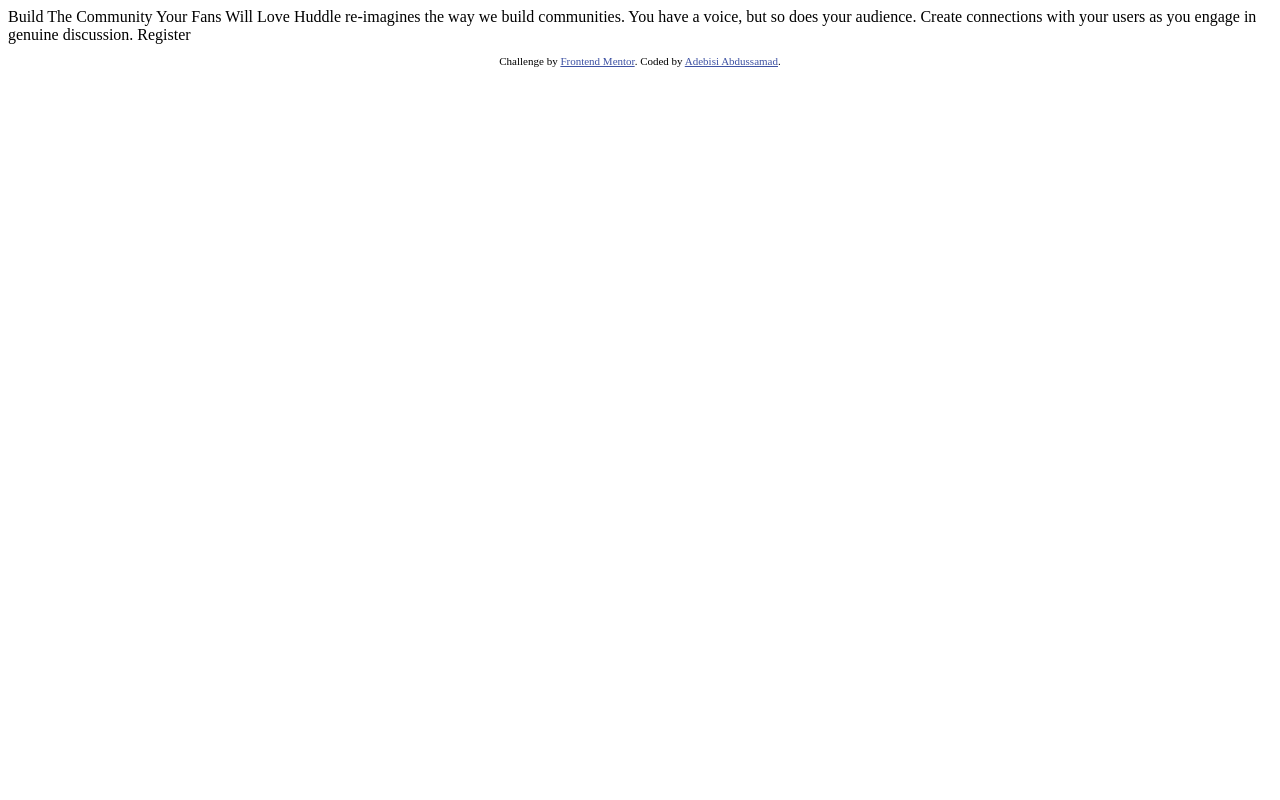
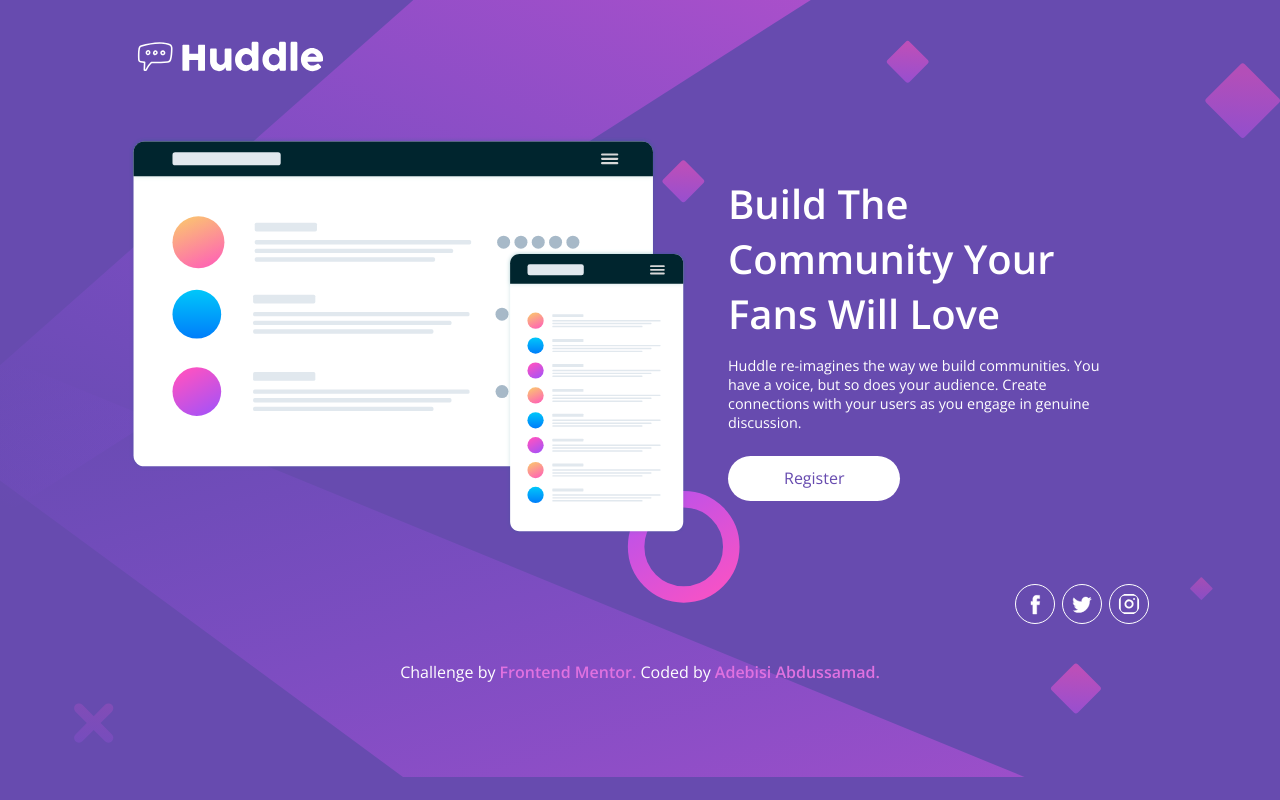
Before and after one commit to adebisiabdussamad/-Huddle-landing-page-with-single-introductory-section-, a plain HTML site: page index.html in a window 1280 px wide. Drawn offline with nearby package versions, Linux system fonts and the light colour scheme.

Commit message:
completed the styling

```diff
--- a/index.html
+++ b/index.html
@@ -7,35 +7,63 @@
     <!-- displays site properly based on user's device -->
 
     <link rel="icon" type="image/png" sizes="32x32" href="./images/favicon.ico">
-
+    <link rel="stylesheet" href="styles.css">
     <title>Huddle landing page with single introductory section</title>
 
-    <!-- Feel free to remove these styles or customise in your own stylesheet 👍 -->
-    <style>
-      .attribution {
-        font-size: 11px;
-        text-align: center;
-      }
-
-      .attribution a {
-        color: hsl(228, 45%, 44%);
-      }
-    </style>
   </head>
 
   <body>
-
-    Build The Community Your Fans Will Love
-
-    Huddle re-imagines the way we build communities. You have a voice, but so does your audience.
-    Create connections with your users as you engage in genuine discussion.
-
-    Register
-
+    <header>
+      <div class="page-logo">
+        <img class="img-logo" src="./images/logo.svg" alt="Huddle logo">
+      </div>
+    </header>
+    <main id="hero-section">
+      <div class="hero_img">
+        <img src="./images/illustration-mockups.svg" alt="" width="">
+      </div>
+      <div class="hero_text">
+        <h2>Build The Community Your Fans Will Love</h2>
+        <p>
+          Huddle re-imagines the way we build communities. You have a voice, but so does your audience.
+          Create connections with your users as you engage in genuine discussion.
+        </p>
+        <a class="btn" href="#">Register</a>
+      </div>
+    </main>
+    <section class="b-section">
+      <div class="empty"></div>
+      <div class="social_icon_box">
+        <a href="">
+          <svg class="feather feather-twitter" enable-background="new 0 0 56.693 56.693" height="24px" id="Layer_1"
+            version="1.1" viewBox="0 0 56.693 56.693" width="24px" xml:space="preserve"
+            xmlns="http://www.w3.org/2000/svg" xmlns:xlink="http://www.w3.org/1999/xlink">
+            <path
+              d="M40.43,21.739h-7.645v-5.014c0-1.883,1.248-2.322,2.127-2.322c0.877,0,5.395,0,5.395,0V6.125l-7.43-0.029  c-8.248,0-10.125,6.174-10.125,10.125v5.518h-4.77v8.53h4.77c0,10.947,0,24.137,0,24.137h10.033c0,0,0-13.32,0-24.137h6.77  L40.43,21.739z" />
+          </svg>
+        </a>
+        <a href="">
+          <svg class="feather feather-facebook" enable-background="new 0 0 56.693 56.693" height="24px" id="Layer_1"
+            version="1.1" viewBox="0 0 56.693 56.693" width="24px" xml:space="preserve"
+            xmlns="http://www.w3.org/2000/svg" xmlns:xlink="http://www.w3.org/1999/xlink">
+            <path
+              d="M52.837,15.065c-1.811,0.805-3.76,1.348-5.805,1.591c2.088-1.25,3.689-3.23,4.444-5.592c-1.953,1.159-4.115,2-6.418,2.454  c-1.843-1.964-4.47-3.192-7.377-3.192c-5.581,0-10.106,4.525-10.106,10.107c0,0.791,0.089,1.562,0.262,2.303  c-8.4-0.422-15.848-4.445-20.833-10.56c-0.87,1.492-1.368,3.228-1.368,5.082c0,3.506,1.784,6.6,4.496,8.412  c-1.656-0.053-3.215-0.508-4.578-1.265c-0.001,0.042-0.001,0.085-0.001,0.128c0,4.896,3.484,8.98,8.108,9.91  c-0.848,0.23-1.741,0.354-2.663,0.354c-0.652,0-1.285-0.063-1.902-0.182c1.287,4.015,5.019,6.938,9.441,7.019  c-3.459,2.711-7.816,4.327-12.552,4.327c-0.815,0-1.62-0.048-2.411-0.142c4.474,2.869,9.786,4.541,15.493,4.541  c18.591,0,28.756-15.4,28.756-28.756c0-0.438-0.009-0.875-0.028-1.309C49.769,18.873,51.483,17.092,52.837,15.065z" />
+          </svg>
+        </a>
+        <a href="">
+          <svg class="feather feather-instagram" fill="none" height="24" stroke="currentcolor" stroke-linecap="round"
+            stroke-linejoin="round" stroke-width="2" viewBox="0 0 24 24" width="24" xmlns="http://www.w3.org/2000/svg">
+            <rect height="20" rx="5" ry="5" width="20" x="2" y="2" />
+            <path d="M16 11.37A4 4 0 1 1 12.63 8 4 4 0 0 1 16 11.37z" />
+            <line x1="17.5" x2="17.51" y1="6.5" y2="6.5" />
+          </svg>
+        </a>
+      </div>
+    </section>
     <footer>
       <p class="attribution">
-        Challenge by <a href="https://www.frontendmentor.io?ref=challenge" target="_blank">Frontend Mentor</a>.
-        Coded by <a href="https://github.com/adebisiabdussamad">Adebisi Abdussamad</a>.
+        Challenge by <a href="https://www.frontendmentor.io?ref=challenge" target="_blank">Frontend Mentor.</a>
+        Coded by <a href="https://github.com/adebisiabdussamad">Adebisi Abdussamad.</a>
       </p>
     </footer>
   </body>
--- /dev/null
+++ b/styles.css
@@ -0,0 +1,149 @@
+@import url('https://fonts.googleapis.com/css2?family=Open+Sans:wght@400;600&display=swap');
+
+* {
+  margin: 0;
+  padding: 0;
+  box-sizing: border-box;
+  font-family: 'Open Sans', sans-serif;
+}
+
+:root {
+  --color-300-purple: hsl(257, 40%, 49%);
+  --color-400-softmagenta: hsl(300, 69%, 71%);
+}
+
+body {
+  background-repeat: no-repeat;
+  background-size: cover;
+  background-color: var(--color-300-purple);
+  background-image: url(./images/bg-desktop.svg);
+  max-width: 80%;
+  margin: 2rem auto 0;
+
+}
+
+header {
+  margin-bottom: 50px;
+}
+
+.page-logo {
+  width: 200px;
+}
+
+.img-logo {
+  width: 100%;
+}
+
+
+#hero-section {
+  display: flex;
+  flex-direction: row;
+  height: 28rem;
+}
+
+.hero_img img {
+  width: 35rem;
+}
+
+.hero_text {
+  margin: 40px;
+}
+
+h2 {
+  color: white;
+  font-size: 2.5rem;
+}
+
+h2+p {
+  margin-top: 15px;
+  color: white;
+  font-size: 0.9rem;
+  margin-bottom: 35px;
+}
+
+.btn {
+  background-color: white;
+  padding: 0.7rem 3.5rem;
+  border-radius: 25px;
+  color: var(--color-300-purple);
+  text-decoration: none;
+}
+
+.btn:hover {
+  color: white;
+  background-color: var(--color-400-softmagenta);
+  box-shadow: 1px 1px 10px#222121;
+  transition: all 500ms;
+}
+
+
+.feather {
+  border-radius: 50%;
+  border: 1px solid #fff;
+  height: 40px;
+  width: 40px;
+  padding: 0.5rem;
+  fill: #fff;
+  stroke: #fff;
+  transition: all 500ms linear;
+}
+
+.feather-instagram {
+  fill: transparent;
+  stroke: #fff;
+}
+
+.feather:hover {
+  fill: var(--color-400-softmagenta);
+  stroke: var(--color-400-softmagenta);
+  border-color: var(--color-400-softmagenta);
+}
+
+.feather-instagram:hover {
+  fill: transparent;
+  stroke: var(--color-400-softmagenta);
+}
+
+.b-section {
+  display: flex;
+  justify-content: space-between;
+  width: 100%;
+  margin-bottom: 2rem;
+}
+
+.social_icon_box {
+  width: 140px;
+  display: flex;
+  justify-content: space-around;
+  align-content: flex-end;
+}
+
+footer {
+  color: #fff;
+  align-items: center;
+  padding-bottom: 0;
+  text-align: center;
+}
+
+.attribution a {
+  font-weight: bold;
+  text-decoration: none;
+  color: hsl(300, 64%, 66%);
+  transition: all 500ms;
+}
+
+.attribution :hover {
+  color: var(--color-400-softmagenta);
+  font-size: 18px;
+}
+
+
+@media (max-width: 1115px) {
+  .hero_img img {
+    width: 30rem;
+  }
+
+  h2 {
+    font-size: 2rem;
+  }
+}
```
